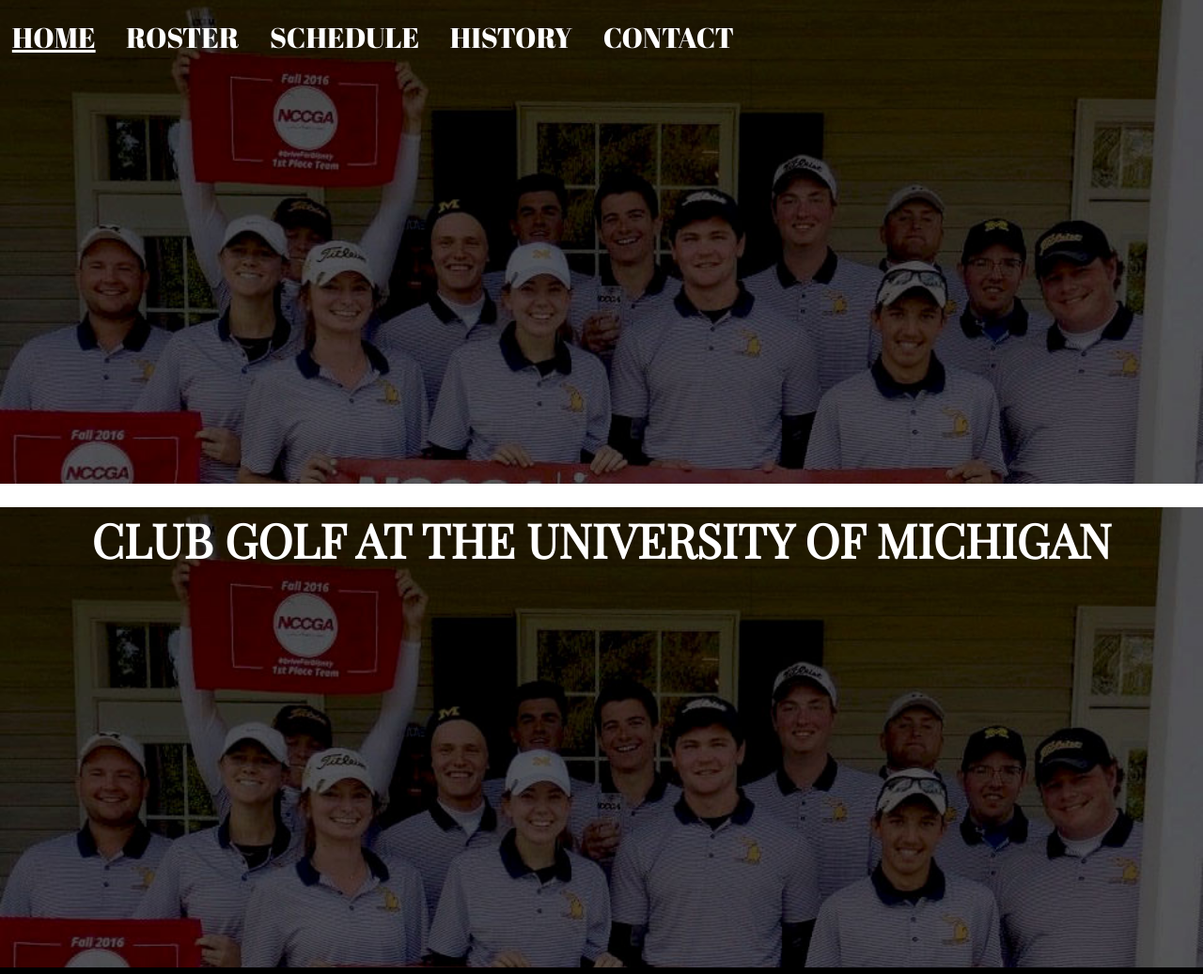
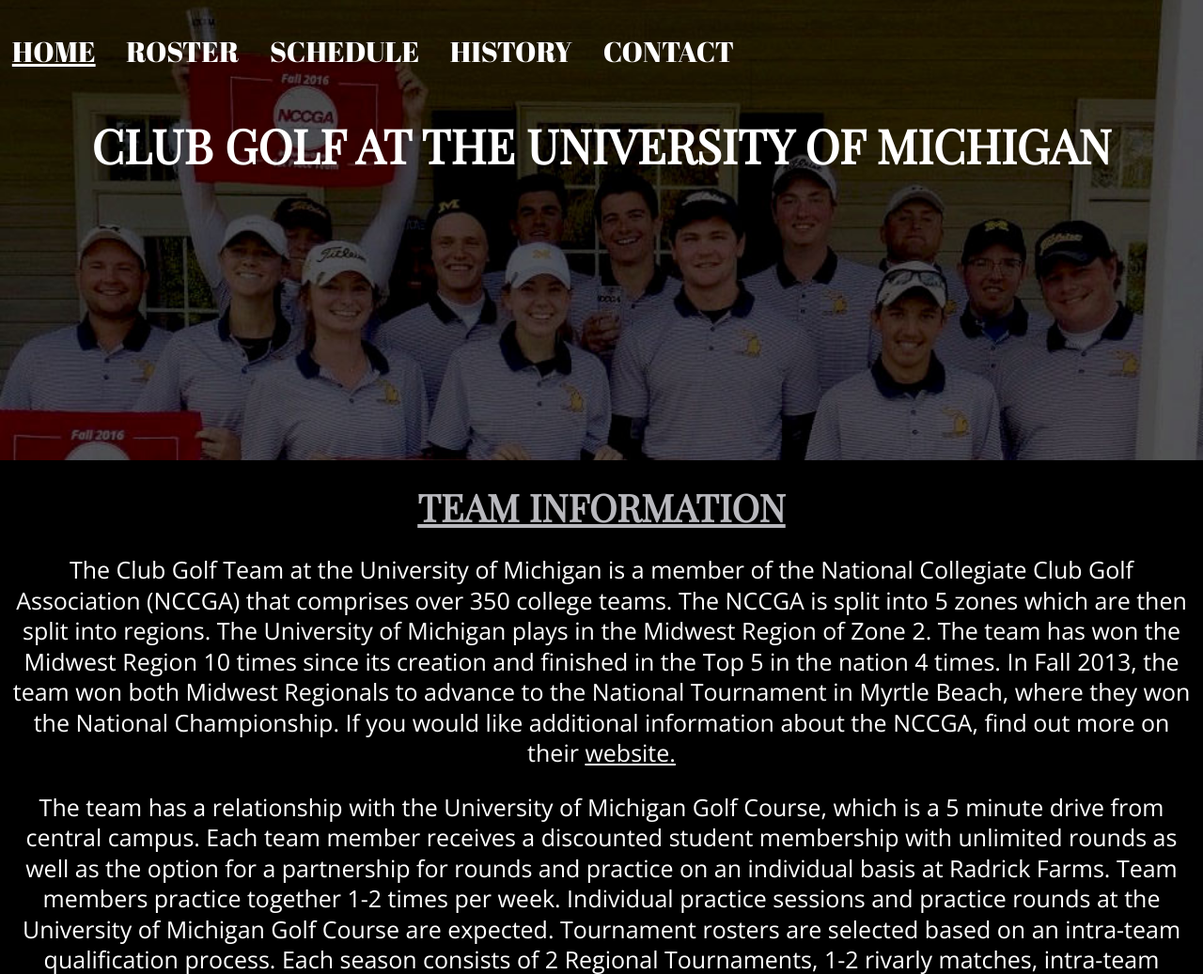
Before and after one commit to carolgil/layoutresubmit, a plain HTML site: page index.html in a window 1280 px wide. Shown: the top 1037 px of the page at 94% size. Drawn offline with nearby package versions, Linux system fonts and the light colour scheme.

Commit message:
finally got it

```diff
--- a/css/style.css
+++ b/css/style.css
@@ -15,14 +15,21 @@
   text-align: center;
 }
 
+.indexnav ul {
+  padding-top: 40px;
+  text-align: left;
+}
+
 nav {
   margin-top: 25px;
   margin-bottom: 50px;
   text-align: left;
 }
 
+
 .indexnav {
-  background-color: black;
+  margin-top: 25px;
+  margin-bottom: 50px;
 }
 
 .current {
@@ -104,7 +111,7 @@
   padding: 10px;
 }
 
-.background nav, header {
+.imagearea {
   background-color: black;
   background-image: url("../images/teampic.jpg");
   background-repeat: no-repeat;
@@ -114,16 +121,12 @@
   height: 490px;
 }
 
-.background nav {
-  padding-top: 50px;
-}
-
 
 .background h1 {
+  color: white;
   height: 100px;
   text-align: center;
   text-transform: uppercase;
-  margin-top: 75px;
   font-family: 'Playfair Display', serif;
   font-size: 50px;
 }
@@ -144,17 +147,13 @@
   font-size: 40px;
 }
 
-.background div {
+.background .indexcontainer {
   padding: 10px;
   background-color: black;
   color: white;
 }
 
 .background a {
-  color: white;
-}
-
-.background h1 {
   color: white;
 }
 
@@ -182,7 +181,6 @@
   margin-top: -30px;
   margin-bottom: -20px;
   margin-right: -10px;
-
 }
 
 body {
--- a/index.html
+++ b/index.html
@@ -10,6 +10,7 @@
   </head>
   <body class="background">
     <a href= "#main" class="skip"> Skip to Content</a>
+    <div class="imagearea">
   <nav class="indexnav">
     <ul>
 <li><a href="index.html" class ="current">Home</a></li>
@@ -20,10 +21,9 @@
 </ul>
 </nav>
 <header>
-
 <h1>Club Golf at the University of Michigan</h1>
-
 </header>
+</div>
 
 <main id="main">
 
```
